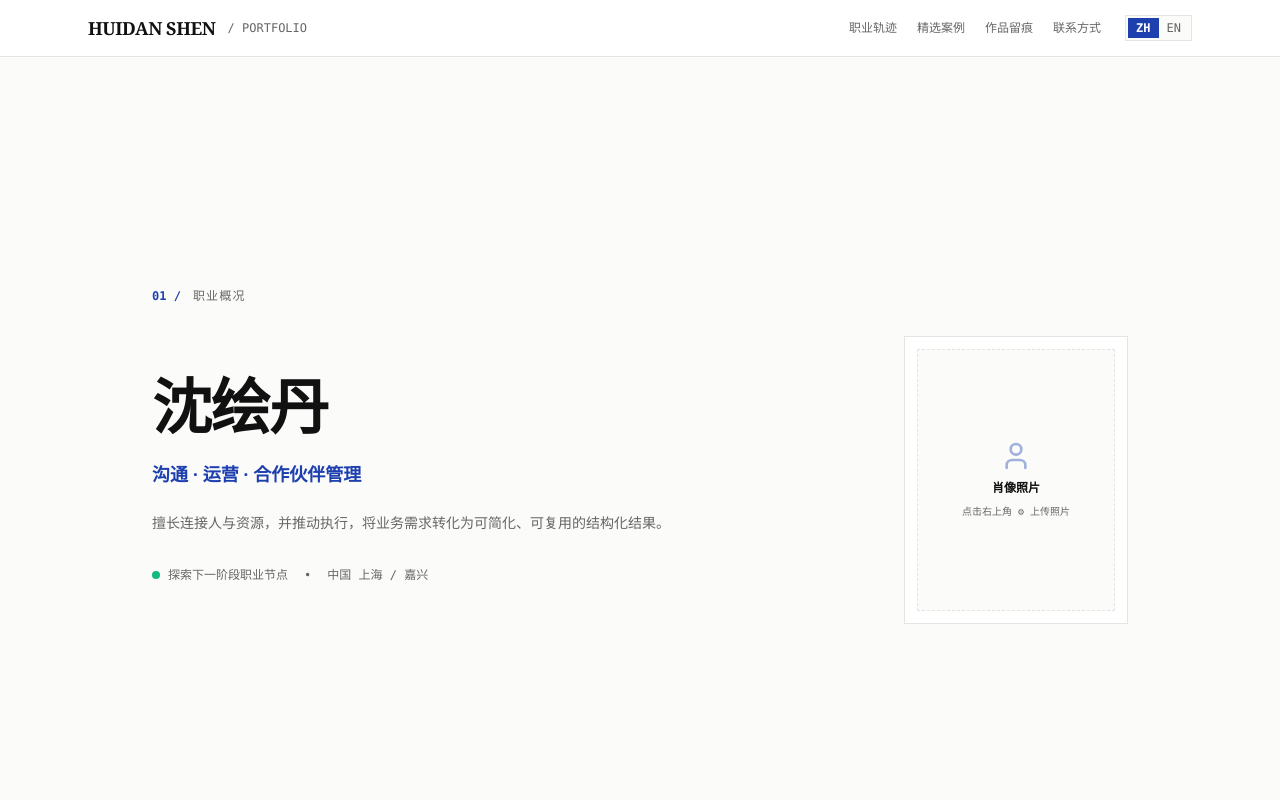
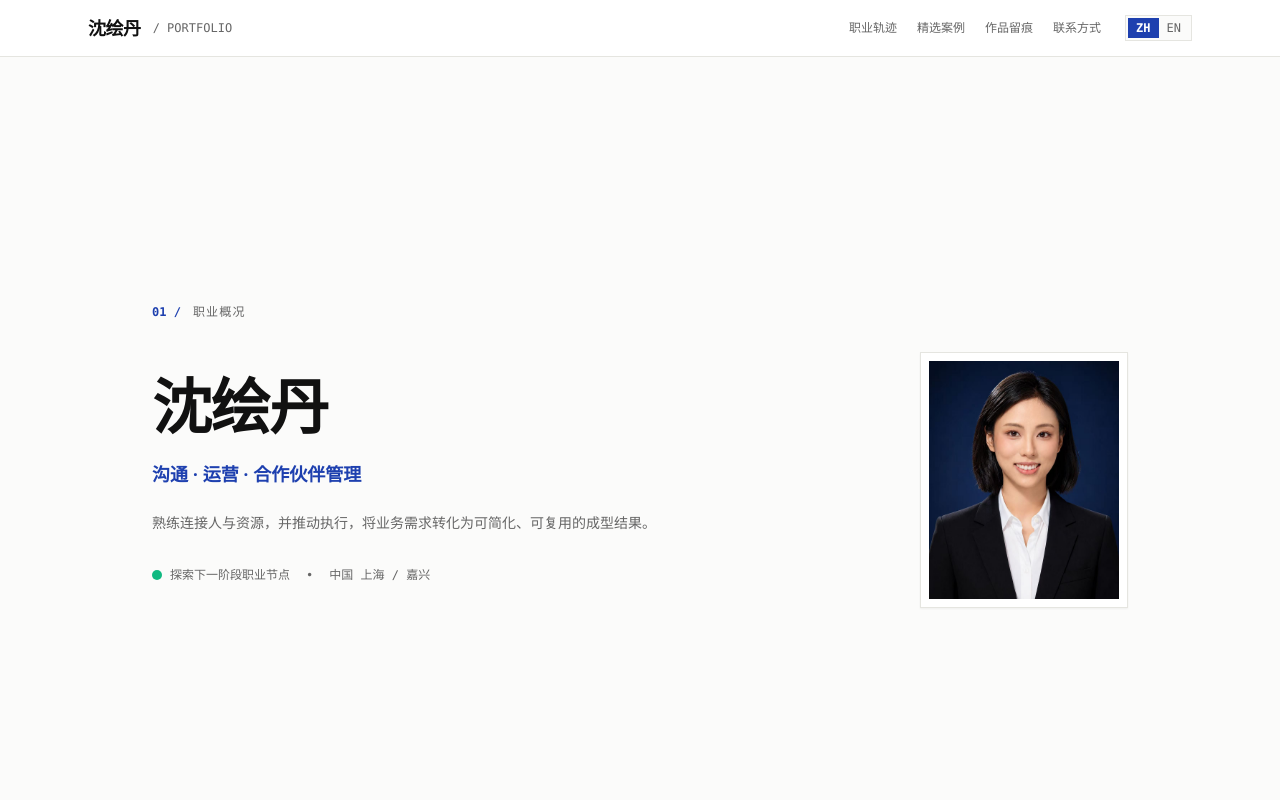
Before and after one commit to echo-eng928/huidan-career-deck, a React (Vite) app: page / in a window 1280 px wide. Shown: the top 800 px of the page. Built offline with nearby package versions, Linux system fonts and the light colour scheme.

Commit message:
fix: hardcode avatar, correct name, email and wechat into repository

```diff
--- a/src/components/Header.jsx
+++ b/src/components/Header.jsx
@@ -7,17 +7,17 @@ export default function Header({ activeSlide, lang, setLang }) {
     <header className="fixed top-0 left-0 right-0 z-40 bg-white/90 backdrop-blur-md border-b border-[#E5E5E0]">
       <div className="max-w-6xl mx-auto px-6 h-14 flex items-center justify-between">
 
-        {/* 左侧 Header Logo & 标题 */}
+        {/* 左侧 Logo & 标题：固定为正确的“沈绘丹” */}
         <div className="flex items-center space-x-3">
           <span className="font-serif font-bold tracking-tight text-lg text-[#111111]">
-            HUIDAN SHEN
+            {currentLang === 'zh' ? '沈绘丹' : 'HUIDAN SHEN'}
           </span>
           <span className="text-xs font-mono text-[#666666] hidden sm:inline-block">
             / PORTFOLIO
           </span>
         </div>
 
-        {/* 右侧：仅保留导航与中英文切换（⚙ 设置图标已隐形） */}
+        {/* 右侧导航与语言切换 */}
         <div className="flex items-center space-x-6 text-xs font-mono">
           <nav className="hidden md:flex items-center space-x-5 text-[#666666]">
             <a href="#slide-03" className="hover:text-[#111111] transition-colors uppercase">
@@ -34,7 +34,6 @@ export default function Header({ activeSlide, lang, setLang }) {
             </a>
           </nav>
 
-          {/* 语言切换按钮 */}
           <div className="flex border border-[#E5E5E0] rounded-xs p-0.5 bg-[#FBFBFA]">
             <button
               onClick={() => setLang('zh')}
--- a/src/components/Hero.jsx
+++ b/src/components/Hero.jsx
@@ -1,16 +1,17 @@
 import React from 'react';
-import { User } from 'lucide-react';
+import defaultAvatar from '../assets/avatar.jpg'; // 引用固定的静态图片
 
 export default function Hero({ data, lang }) {
   const currentLang = lang || 'zh';
 
-  const name = data?.[currentLang]?.hero?.name || (currentLang === 'zh' ? '沈绘丹' : 'Huidan Shen');
+  // 名字固定为“沈绘丹”，永不回退为“沉”
+  const name = currentLang === 'zh' ? '沈绘丹' : 'Huidan Shen';
   const title = data?.[currentLang]?.hero?.title || (currentLang === 'zh' ? '沟通 · 运营 · 合作伙伴管理' : 'Operations & Partner Governance Lead');
   const bio = data?.[currentLang]?.hero?.bio || (currentLang === 'zh'
-    ? '擅长连接人与资源，并推动执行，将业务需求转化为可简化、可复用的结构化结果。'
+    ? '熟练连接人与资源，并推动执行，将业务需求转化为可简化、可复用的成型结果。'
     : 'Specializing in connecting stakeholders and executing operations, bridging strategy with scalable results.');
 
-  const avatar = data?.[currentLang]?.hero?.avatar || null;
+  const avatarSrc = data?.[currentLang]?.hero?.avatar || defaultAvatar;
 
   return (
     <section id="slide-01" className="deck-slide border-b border-[#E5E5E0]">
@@ -25,7 +26,7 @@ export default function Hero({ data, lang }) {
 
         <div className="grid grid-cols-1 md:grid-cols-12 gap-8 items-center">
 
-          {/* 左侧文字与标语 */}
+          {/* 左侧信息 */}
           <div className="md:col-span-8 space-y-6">
             <h1 className="text-5xl md:text-6xl font-serif font-bold tracking-tight text-[#111111] leading-none">
               {name}
@@ -41,7 +42,7 @@ export default function Hero({ data, lang }) {
 
             <div className="flex flex-wrap items-center gap-4 text-xs font-mono text-[#666666] pt-2">
               <span className="flex items-center space-x-2">
-                <span className="w-2 h-2 rounded-full bg-emerald-500"></span>
+                <span className="w-2.5 h-2.5 rounded-full bg-emerald-500"></span>
                 <span>{currentLang === 'zh' ? '探索下一阶段职业节点' : 'Exploring Next Chapter'}</span>
               </span>
               <span>•</span>
@@ -49,24 +50,14 @@ export default function Hero({ data, lang }) {
             </div>
           </div>
 
-          {/* 右侧肖像展示区 */}
+          {/* 右侧：精简去边框的现代质感相框 */}
           <div className="md:col-span-4 flex justify-center md:justify-end">
-            <div className="w-56 h-72 bg-white border border-[#E5E5E0] p-3 rounded-xs shadow-xs flex flex-col justify-between">
-              <div className="w-full h-full bg-[#FBFBFA] border border-dashed border-[#E5E5E0] rounded-xs overflow-hidden flex flex-col items-center justify-center text-center p-4">
-                {avatar ? (
-                  <img src={avatar} alt={name} className="w-full h-full object-cover rounded-xs" />
-                ) : (
-                  <div className="space-y-2">
-                    <User size={32} className="mx-auto text-[#1E40AF]/40" />
-                    <div className="font-serif font-bold text-xs text-[#111111]">
-                      {currentLang === 'zh' ? '肖像照片' : 'Portrait'}
-                    </div>
-                    <div className="font-mono text-[10px] text-[#666666]">
-                      {currentLang === 'zh' ? '点击右上角 ⚙ 上传照片' : 'Upload via Admin Drawer'}
-                    </div>
-                  </div>
-                )}
-              </div>
+            <div className="relative w-52 h-64 bg-white p-2 border border-[#E5E5E0] shadow-sm rounded-xs transition-all hover:shadow-md">
+              <img
+                src={avatarSrc}
+                alt={name}
+                className="w-full h-full object-cover rounded-xs"
+              />
             </div>
           </div>
 
```
Also changed, not shown: src/components/Contact.jsx (+35 -38 lines), src/assets/avatar.jpg (added).
